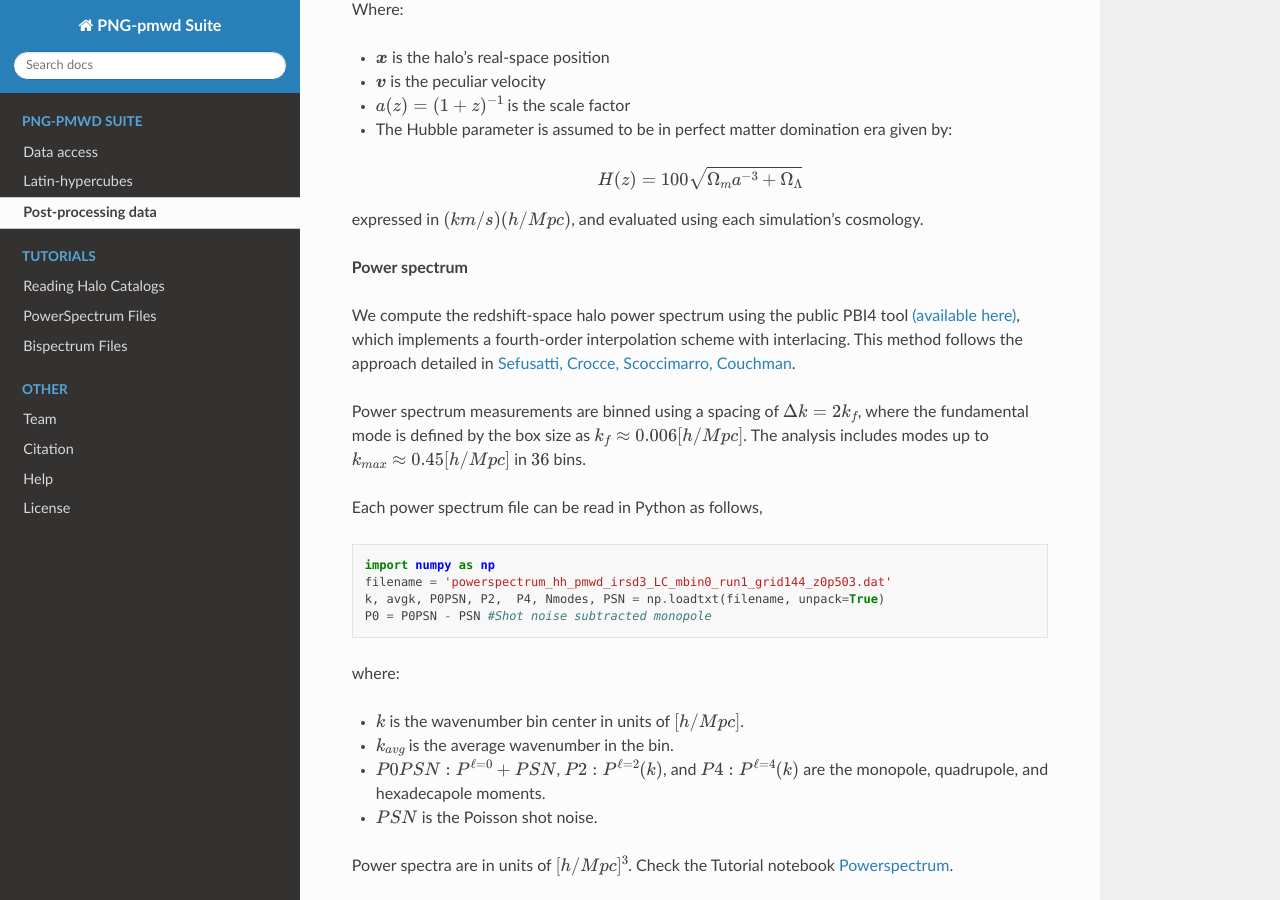
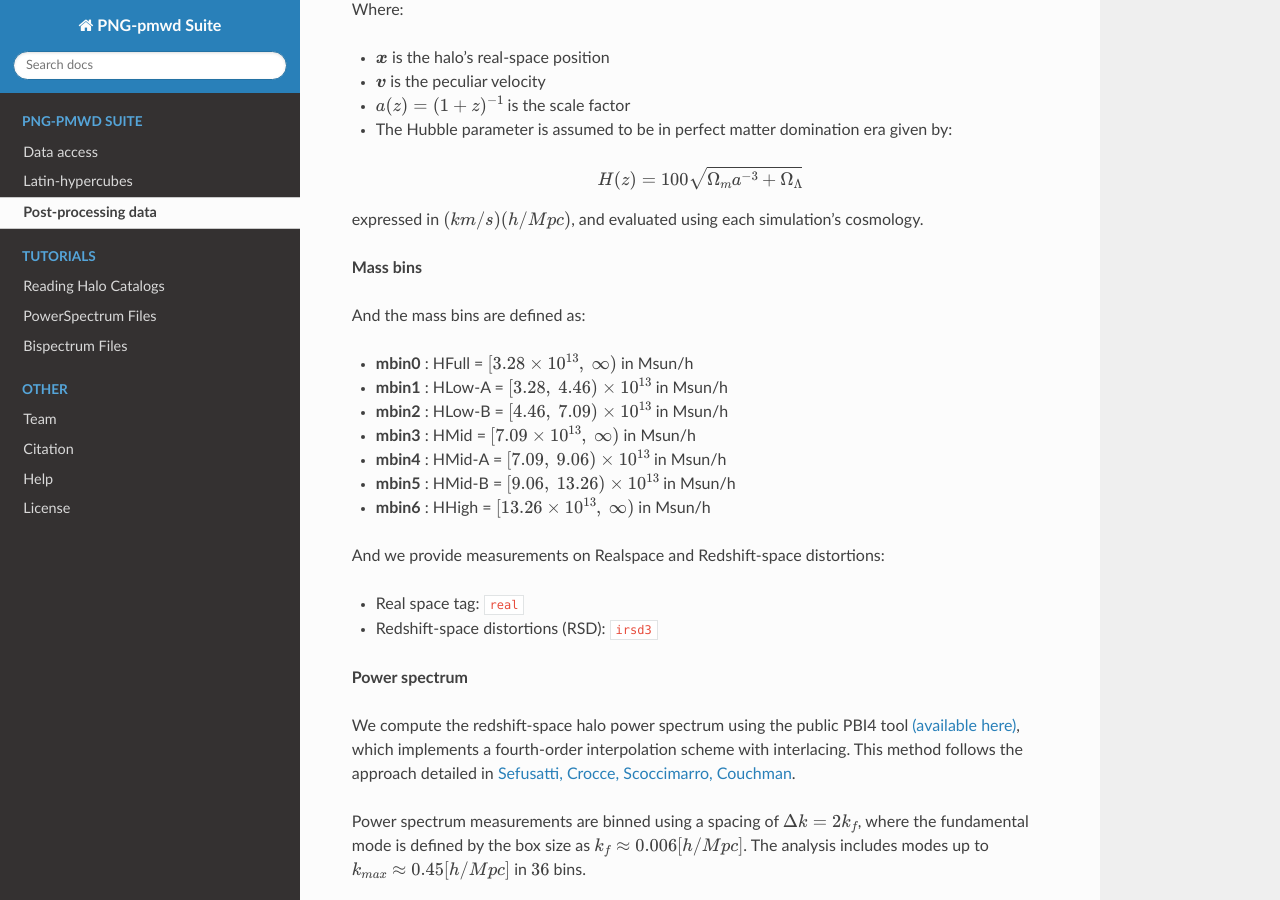
Before and after one commit to jcallesh/PNG-pmwd-Suite, a Sphinx documentation site: the page built from docs/source/post-processing-data.rst, in a window 1280 px wide and 900 px high, scrolled down 552 px. Built offline with Sphinx 7.4.7 and the Read the Docs theme 3.1.0, drawn with Linux system fonts in a browser that asks for light colours.

Commit message:
docs: update

```diff
--- a/docs/source/post-processing-data.rst
+++ b/docs/source/post-processing-data.rst
@@ -28,6 +28,24 @@ Where:
    H(z) = 100 \sqrt{\Omega_{m} a^{-3} + \Omega_{\Lambda} }
 
 expressed in :math:`(km/s)(h/Mpc)`, and evaluated using each simulation's cosmology.
+
+**Mass bins**
+
+And the mass bins are defined as:
+
+- **mbin0** : HFull   = :math:`[3.28\times10^{13},\ \infty)` in Msun/h
+- **mbin1** : HLow-A  = :math:`[3.28,\ 4.46)\times10^{13}` in Msun/h
+- **mbin2** : HLow-B  = :math:`[4.46,\ 7.09)\times10^{13}` in Msun/h
+- **mbin3** : HMid    = :math:`[7.09\times10^{13},\ \infty)` in Msun/h
+- **mbin4** : HMid-A  = :math:`[7.09,\ 9.06)\times10^{13}` in Msun/h
+- **mbin5** : HMid-B  = :math:`[9.06,\ 13.26)\times10^{13}` in Msun/h
+- **mbin6** : HHigh   = :math:`[13.26\times10^{13},\ \infty)` in Msun/h
+
+And we provide measurements on Realspace and Redshift-space distortions:
+
+- Real space tag: ``real``
+- Redshift-space distortions (RSD): ``irsd3``
+
 
 **Power spectrum**
 
```
Also changed, not shown: docs/source/Tutorial/Powerspectrum.ipynb.
